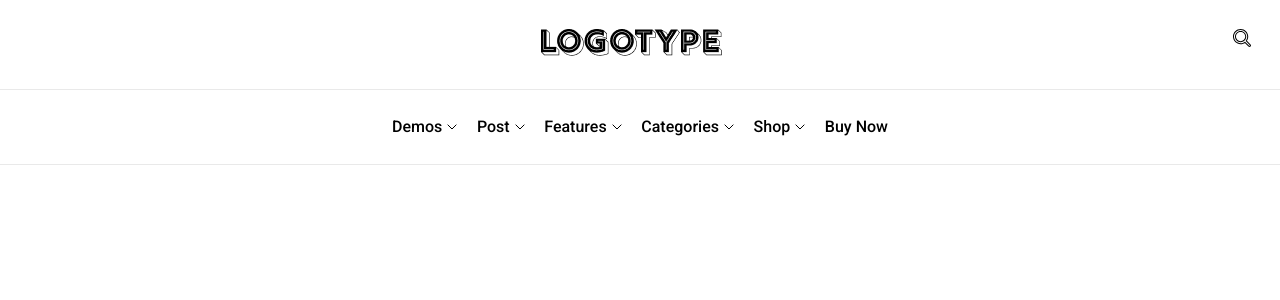
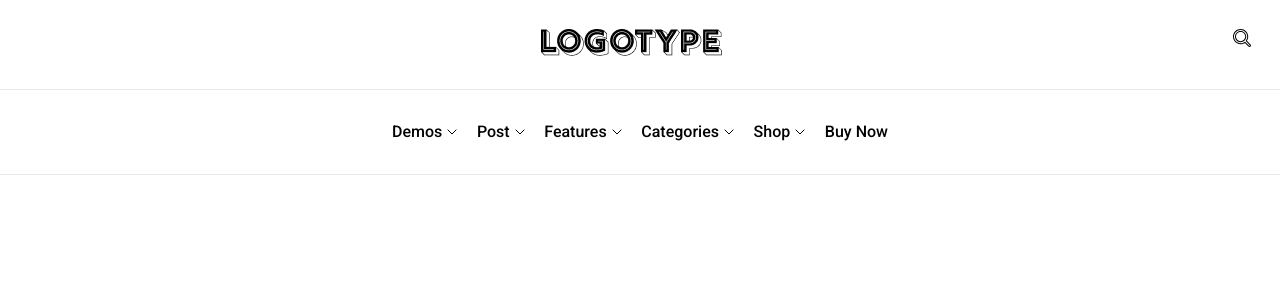
Before and after one commit to NarekHakobyanJS/front-narek, a React (Vite) app: page / in a window 1280 px wide. Shown: the top 300 px of the page. Built offline with nearby package versions, Linux system fonts and the light colour scheme.

Commit message:
end navBar

```diff
--- a/src/components/atom/NavigationTitle/NavigationTitle.module.css
+++ b/src/components/atom/NavigationTitle/NavigationTitle.module.css
@@ -6,4 +6,11 @@
     color: black;
     font-size: 16px;
     line-height: 16px;
+    padding: 5px 0;
 }
+
+
+.subClass:hover {
+    opacity : .5;
+    padding:  5px 10px;
+}
--- a/src/components/atom/NavigationTitle/NavigationTitle.tsx
+++ b/src/components/atom/NavigationTitle/NavigationTitle.tsx
@@ -2,10 +2,11 @@ import style from './NavigationTitle.module.css'
 
 type NavigationTitlePropsType = {
     title : string
+    subClass? : string
 }
 
-export const NavigationTitle = ({title} : NavigationTitlePropsType) => {
+export const NavigationTitle = ({title, subClass} : NavigationTitlePropsType) => {
   return (
-    <li className={style.navLink}>{title}</li>
+    <p className={`${style.navLink} ${subClass ? style.subClass : ''}` }>{title}</p>
   )
 }
--- a/src/components/molecule/HeaderBottom/HeaderBottom.tsx
+++ b/src/components/molecule/HeaderBottom/HeaderBottom.tsx
@@ -9,6 +9,7 @@ export const HeaderBottom = () => {
   return (
     <nav className={style.nav}>
       {navigations.map((navigation) => (
+
         <ul key={navigation.title} className={style.navItem}>
           <li className={style.navItemWrapper}>
             <div className={style.navTitle}>
--- a/src/components/molecule/SubMenu/SubMenu.module.css
+++ b/src/components/molecule/SubMenu/SubMenu.module.css
@@ -30,4 +30,5 @@
     display: flex;
     align-items: center;
     justify-content: space-between;
+    border-bottom : 1px solid #e9e9e9;
 }
--- a/src/components/molecule/SubMenu/SubMenu.tsx
+++ b/src/components/molecule/SubMenu/SubMenu.tsx
@@ -11,8 +11,8 @@ const SubMenu = () => {
       {
         subNavigations.map((subNavigation) => {
           return (
-            <div className={style.subNavTitle}>
-              <NavigationTitle key={subNavigation.id} title={subNavigation.title} />
+            <div className={style.subNavTitle} key={subNavigation.id}>
+              <NavigationTitle key={subNavigation.id} title={subNavigation.title} subClass='subClass'/>
               {subNavigation.isIcon && <Arrow direction={ArrowDirection.left} />}
             </div>
 
--- a/src/components/organism/Header/Header.module.css
+++ b/src/components/organism/Header/Header.module.css
@@ -1,4 +1,3 @@
 .header {
     border-bottom: 1px solid #e9e9e9;
-    position: relative;
 }
```
